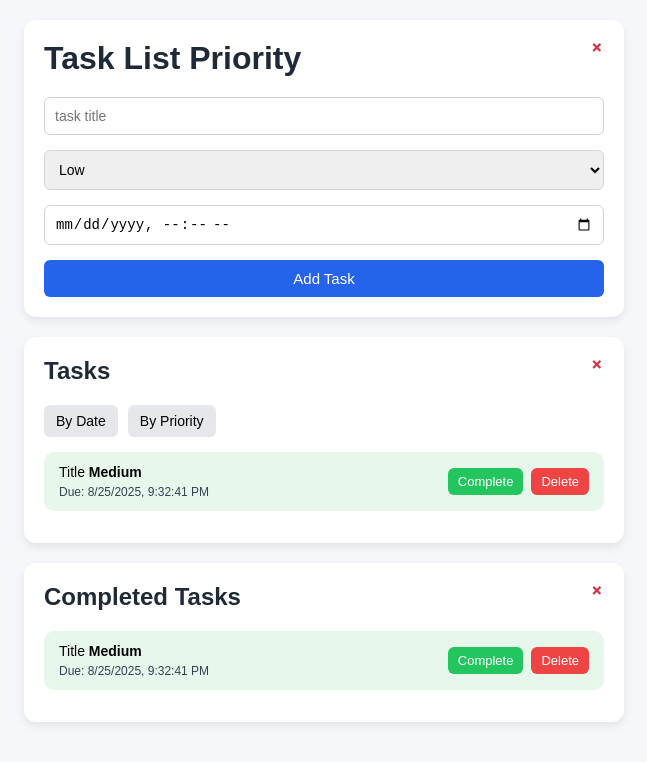
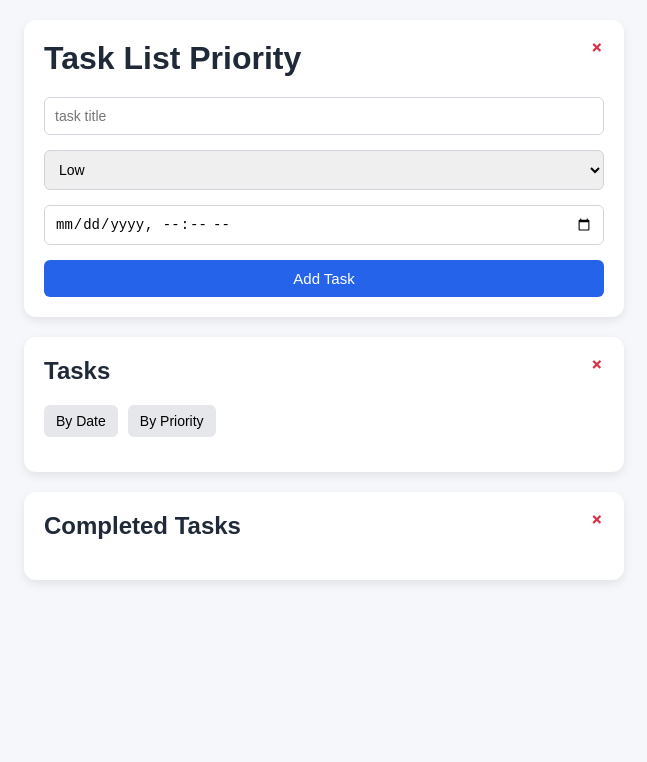
Before and after one commit to sobdima/react-task-list, a React (Vite) app: page / in a window 1280 px wide. Shown: the top 762 px of the page, without its empty margins (316-963 px from the left). Built offline with nearby package versions, Linux system fonts and the light colour scheme.

Commit message:
feat: implement active and completed tasks filtr

```diff
--- a/src/App.tsx
+++ b/src/App.tsx
@@ -27,6 +27,9 @@ function App() {
 
   const [tasksArray, setTasksArray] = useState<Task[]>([]);
 
+  const activeTasks = tasksArray.filter((item) => !item.completed);
+  const completedTasks = tasksArray.filter((item) => item.completed);
+
   function toggleSection(section: SectionName) {
     setOpenSection((prev) => ({
       ...prev,
@@ -41,7 +44,9 @@ function App() {
     ]);
   }
 
-  console.log('задачки ', tasksArray);
+  console.log('весь список задач ', tasksArray);
+  console.log('невыполненные ', activeTasks);
+  console.log('выполненные ', completedTasks);
 
   return (
     <>
@@ -69,7 +74,7 @@ function App() {
             <button className="sort-button">By Date</button>
             <button className="sort-button">By Priority</button>
           </div>
-          {openSection.tasks && <TaskList />}
+          {openSection.tasks && <TaskList activeTasks={activeTasks} />}
         </div>
 
         <div className="completed-task-container">
@@ -80,7 +85,9 @@ function App() {
           >
             +
           </button>
-          {openSection.completedTasks && <CompletedTaskList />}
+          {openSection.completedTasks && (
+            <CompletedTaskList completedTasks={completedTasks} />
+          )}
         </div>
       </div>
     </>
@@ -142,30 +149,46 @@ function TaskForm({ addTask }: TaskFromProps) {
   );
 }
 
-function TaskList() {
+type TaskListProps = {
+  activeTasks: Task[];
+};
+
+function TaskList({ activeTasks }: TaskListProps) {
   return (
     <ul className="task-list">
-      <TaskItem />
+      {activeTasks.map((item) => (
+        <TaskItem key={item.id} task={item} />
+      ))}
     </ul>
   );
 }
 
-function CompletedTaskList() {
+type CompletedTaskListProps = {
+  completedTasks: Task[];
+};
+
+function CompletedTaskList({ completedTasks }: CompletedTaskListProps) {
   return (
     <ul className="completed-task-list">
-      <TaskItem />
+      {completedTasks.map((item) => (
+        <TaskItem key={item.id} task={item} />
+      ))}
     </ul>
   );
 }
 
-function TaskItem() {
+function TaskItem({ task }: { task: Task }) {
+  const { title, priority, deadline } = task;
+
   return (
-    <li className="task-item">
+    <li className={`task-item ${priority.toLowerCase()}`}>
       <div className="task-info">
         <div>
-          Title <strong>Medium</strong>
+          {title} <strong>{priority}</strong>
         </div>
-        <div className="task-deadline">Due: {new Date().toLocaleString()}</div>
+        <div className="task-deadline">
+          Due: {new Date(deadline).toLocaleString()}
+        </div>
       </div>
       <div className="task-buttons">
         <button className="complete-button">Complete</button>
--- a/src/index.css
+++ b/src/index.css
@@ -114,13 +114,22 @@ h2 {
 
 /* Task Item */
 .task-item {
-  background: #e8f7ec;
   border-radius: 10px;
   padding: 12px 15px;
   margin-bottom: 12px;
   display: flex;
   justify-content: space-between;
   align-items: center;
+}
+
+.task-item.low {
+  background: #e8f7ec;
+}
+.task-item.medium {
+  background: #f3f3dc;
+}
+.task-item.high {
+  background: #f7ebe8;
 }
 
 .task-info {
```
